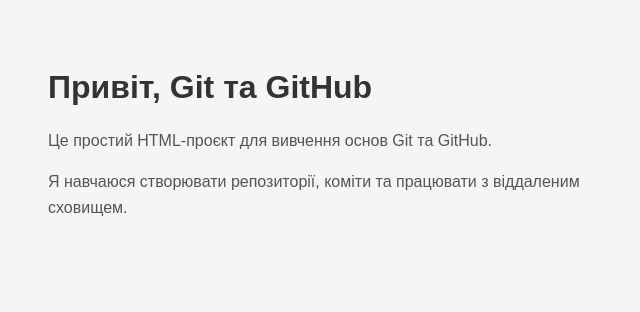
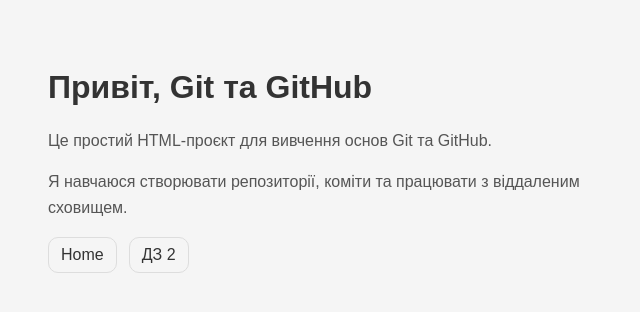
Before and after one commit to lalakyaroslav/MyProject1, a plain HTML site: page index.html in a window 1280 px wide. Shown: the whole page, without its empty margins (0-640 px from the left). Drawn offline with Linux system fonts and the light colour scheme.

Commit message:
Add navigation and prepare structure for homework 2

```diff
--- a/index.html
+++ b/index.html
@@ -14,5 +14,9 @@
       Я навчаюся створювати репозиторії, коміти та працювати з віддаленим
       сховищем.
     </p>
+    <nav class="menu">
+      <a href="index.html">Home</a>
+      <a href="pages/task2.html">ДЗ 2</a>
+    </nav>
   </body>
 </html>
--- a/style.css
+++ b/style.css
@@ -15,3 +15,18 @@ p {
 p {
   line-height: 1.6;
 }
+.menu {
+  display: flex;
+  gap: 12px;
+  margin-bottom: 24px;
+}
+.menu a {
+  text-decoration: none;
+  padding: 8px 12px;
+  border: 1px solid #ddd;
+  border-radius: 10px;
+  color: #333;
+}
+.menu a:hover {
+  background: #f2f2f2;
+}
```
Also changed, not shown: pages/task2.html (added).
